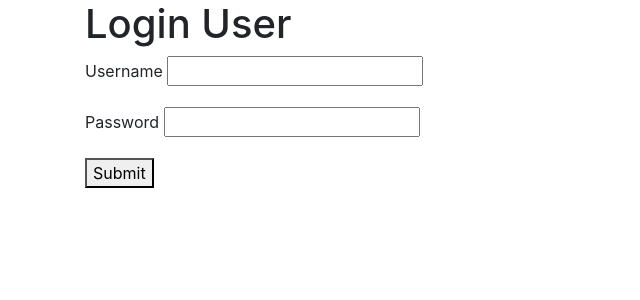
After one commit to Opyskoty/feedback, a Flask app: template templates/login.html in a window 1280 px wide. The commit adds this page. Shown: the top 300 px of the page, without its empty margins (0-640 px from the left). Run offline with Flask 2, Linux system fonts and the light colour scheme; the template is opened without the code that fills it: values that come from a table or form of the project are taken from there, others are empty; some libraries are stand-ins or nearby versions.

Commit message:
part 1 - 4 done

```diff
--- a/app.py
+++ b/app.py
@@ -1,6 +1,7 @@
-from flask import Flask, request, render_template
+from flask import Flask, request, render_template, redirect, session
 from flask_debugtoolbar import DebugToolbarExtension
 from models import db, connect_db, User
+from forms import RegisterForm, LoginForm
 
 app = Flask(__name__)
 app.config['SECRET_KEY'] = "tuesday-fun"
@@ -12,3 +13,65 @@ debug = DebugToolbarExtension(app)
 
 connect_db(app)
 db.create_all()
+
+
+@app.route("/")
+def home_page():
+    """Redirect to register."""
+    return redirect("/register")
+
+
+@app.route("/register", methods=["GET", "POST"])
+def user_register():
+    """User register form  """
+
+    form = RegisterForm()
+
+    if form.validate_on_submit():
+        form_values = {
+            'username': form.username.data,
+            'password': form.password.data,
+            'email': form.email.data,
+            'first_name': form.first_name.data,
+            'last_name': form.last_name.data
+        }
+
+        user = User.register(**form_values)
+        db.session.add(user)
+        db.session.commit()
+        return redirect('/secret')
+    else:
+        return render_template('register.html', form=form)
+
+
+@app.route("/login", methods=["GET", "POST"])
+def login():
+    """Produce login form or handle login."""
+
+    form = LoginForm()
+
+    if form.validate_on_submit():
+        username = form.username.data
+        password = form.password.data
+
+        # authenticate will return a user or False
+        user = User.authenticate(username, password)
+
+        if user:
+            session["user_id"] = user.id  # keep logged in
+            return redirect("/secret")
+
+        else:
+            form.username.errors = ["Bad name/password"]
+
+    return render_template("login.html", form=form)
+
+
+@app.route("/secret")
+def secret():
+    """Example hidden page for logged-in users only."""
+
+    if "user_id" not in session:
+        return redirect("/login")
+    else:
+        return render_template("secret.html")
--- /dev/null
+++ b/forms.py
@@ -0,0 +1,28 @@
+"""Forms for app."""
+
+from wtforms import StringField, PasswordField
+from wtforms.validators import InputRequired, Email, Length
+from flask_wtf import FlaskForm
+
+
+class RegisterForm(FlaskForm):
+    """Form for registration."""
+
+    username = StringField("Username", validators=[
+                           InputRequired(), Length(min=1, max=20)])
+    password = PasswordField("Password", validators=[
+                             InputRequired(), Length(min=8)])
+    email = StringField("Email", validators=[InputRequired(), Email()])
+    first_name = StringField("First name", validators=[
+                             InputRequired(), Length(min=1, max=30)])
+    last_name = StringField("Last name", validators=[
+                            InputRequired(), Length(min=1, max=30)])
+
+
+class LoginForm(FlaskForm):
+    """Form for login."""
+
+    username = StringField("Username", validators=[
+                           InputRequired(), Length(min=1, max=20)])
+    password = PasswordField("Password", validators=[
+                             InputRequired(), Length(min=8)])
--- a/templates/base.html
+++ b/templates/base.html
@@ -1,12 +1,19 @@
 <!DOCTYPE html>
 <html lang="en">
   <head>
-  <meta charset="UTF-8">
-  <meta name="viewport" content="width=device-width, initial-scale=1.0">
+    <meta charset="UTF-8" />
+    <meta name="viewport" content="width=device-width, initial-scale=1.0" />
     <title>{% block title %}Flask FeedBack{% endblock %}</title>
-  <link rel="stylesheet" href="https://stackpath.bootstrapcdn.com/bootstrap/4.5.0/css/bootstrap.min.css" integrity="sha384-9aIt2nRpC12Uk9gS9baDl411NQApFmC26EwAOH8WgZl5MYYxFfc+NcPb1dKGj7Sk" crossorigin="anonymous">
+    <link
+      rel="stylesheet"
+      href="https://stackpath.bootstrapcdn.com/bootstrap/4.5.0/css/bootstrap.min.css"
+      integrity="sha384-9aIt2nRpC12Uk9gS9baDl411NQApFmC26EwAOH8WgZl5MYYxFfc+NcPb1dKGj7Sk"
+      crossorigin="anonymous"
+    />
   </head>
   <body>
+    <div class="container">
       {% block content %}BODY CONTENT GOES HERE{% endblock %}
+    </div>
   </body>
 </html>
--- /dev/null
+++ b/templates/login.html
@@ -0,0 +1,17 @@
+{% extends 'base.html' %} {% block title %}my title{% endblock %} {% block
+content %}
+<h1>Login User</h1>
+<form id="" method="POST">
+  {{ form.hidden_tag() }} {% for field in form if field.widget.input_type !=
+  'hidden' %}
+
+  <p>
+    {{ field.label }} {{ field }} {% for error in field.errors %} {{ error }} {%
+    endfor %}
+  </p>
+
+  {% endfor %}
+
+  <button type="submit">Submit</button>
+</form>
+{% endblock %}
--- /dev/null
+++ b/templates/secret.html
@@ -0,0 +1 @@
+You made it!
```
Also changed, not shown: models.py (+36 -1 lines), requirements.txt (+9 -0 lines), templates/register.html (added, +17 -0 lines). Lines whose indentation alone changed are shown as unchanged.
